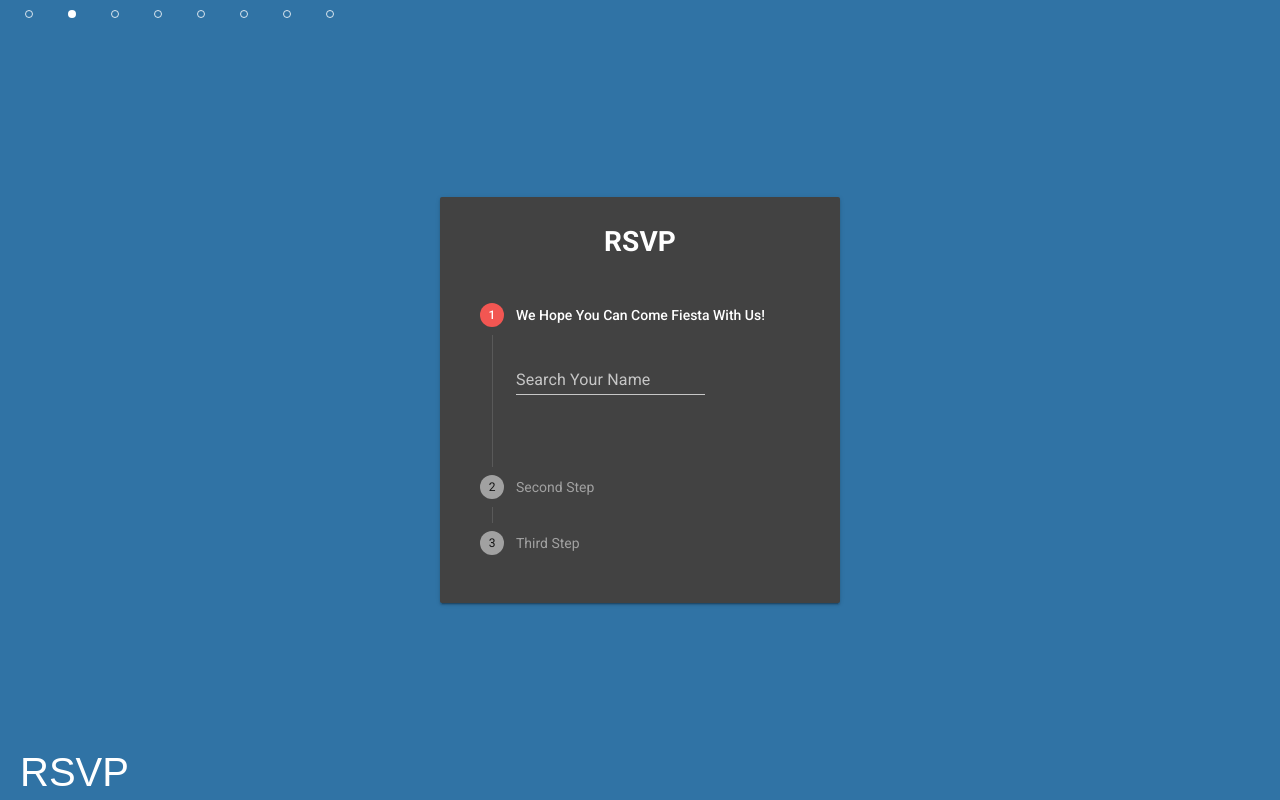
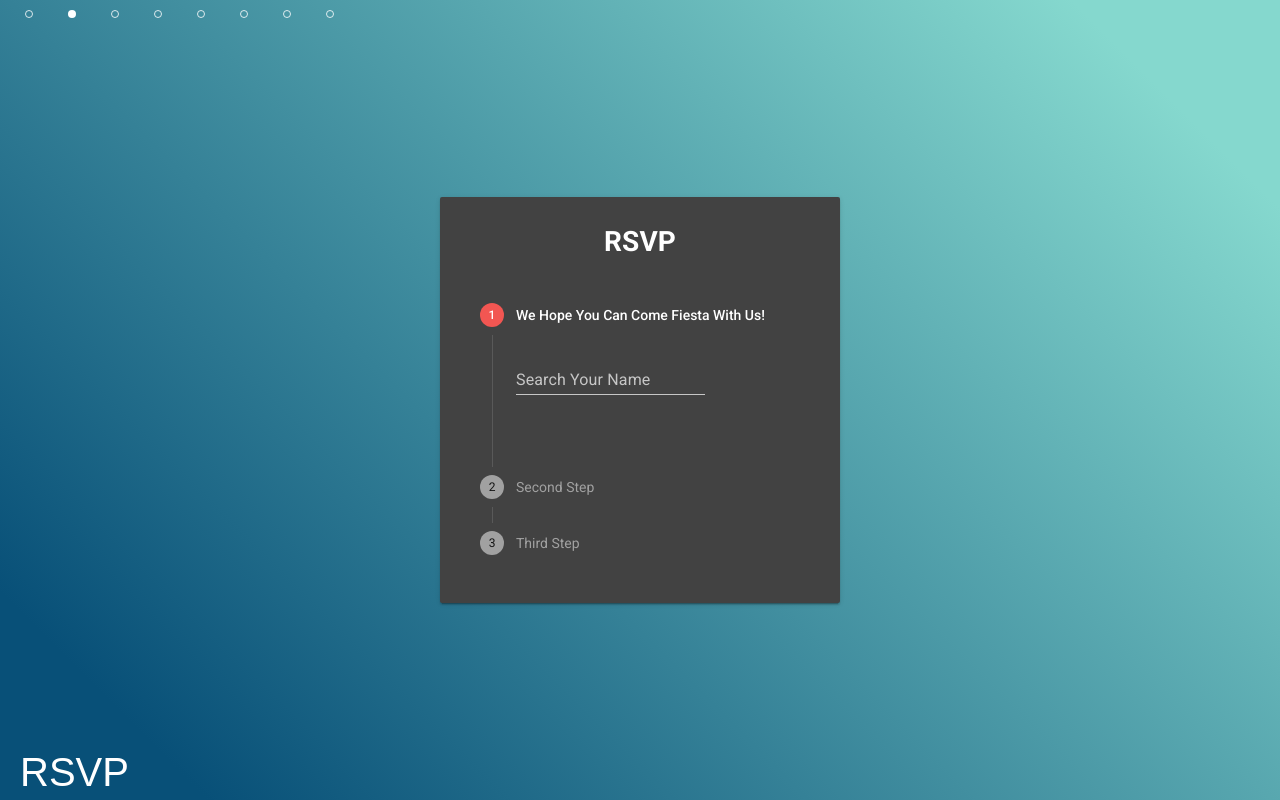
Before and after one commit to honghaobi/wedding-frontend, a Vue app: page / in a window 1280 px wide. Built offline with nearby package versions, Linux system fonts and the light colour scheme; no server answers.

Commit message:
testing gradient bg

```diff
--- a/src/components/Menu.vue
+++ b/src/components/Menu.vue
@@ -58,12 +58,12 @@
 <style lang="scss" scoped>
   $npages: 8;
   $bg-odd: #F25652;
-  $bg: #3073A5;
+  $bg: linear-gradient(45deg, #085078 10%, #85d8ce 90%);
 
   .contenedor {
     width: 100vw;
     height: 100vh;
-    background: deeppink;
+    background: linear-gradient(45deg, #085078 10%, #85d8ce 90%);
     position: relative;
     display: flex;
     align-items: center;
```
